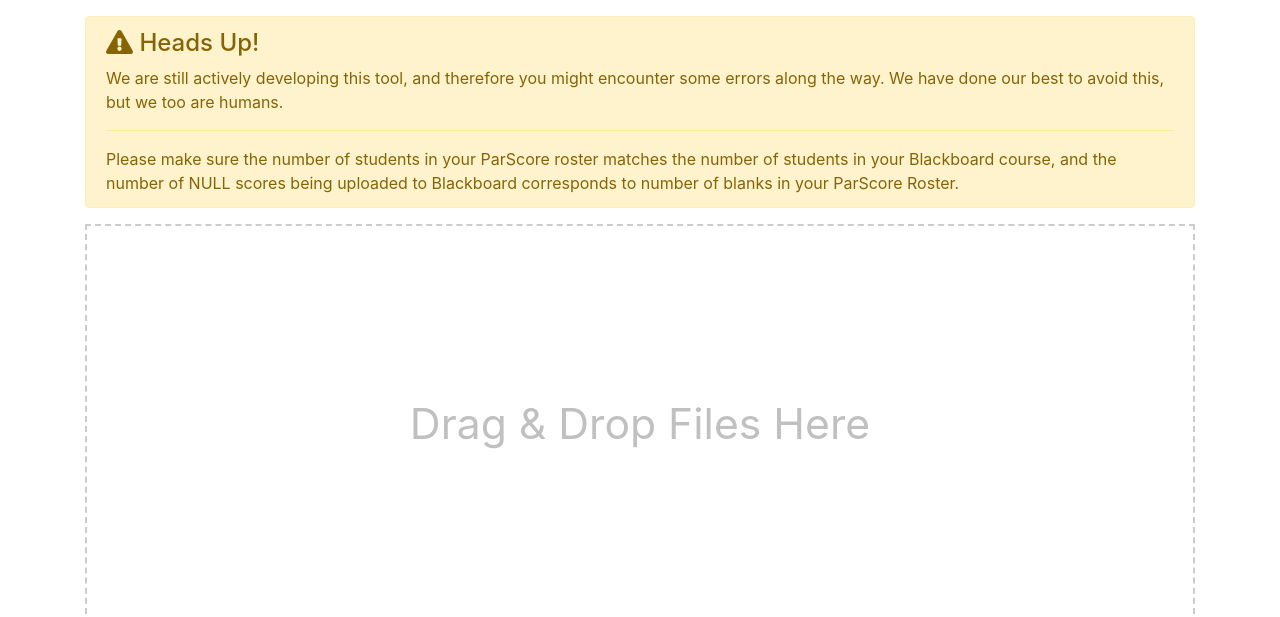
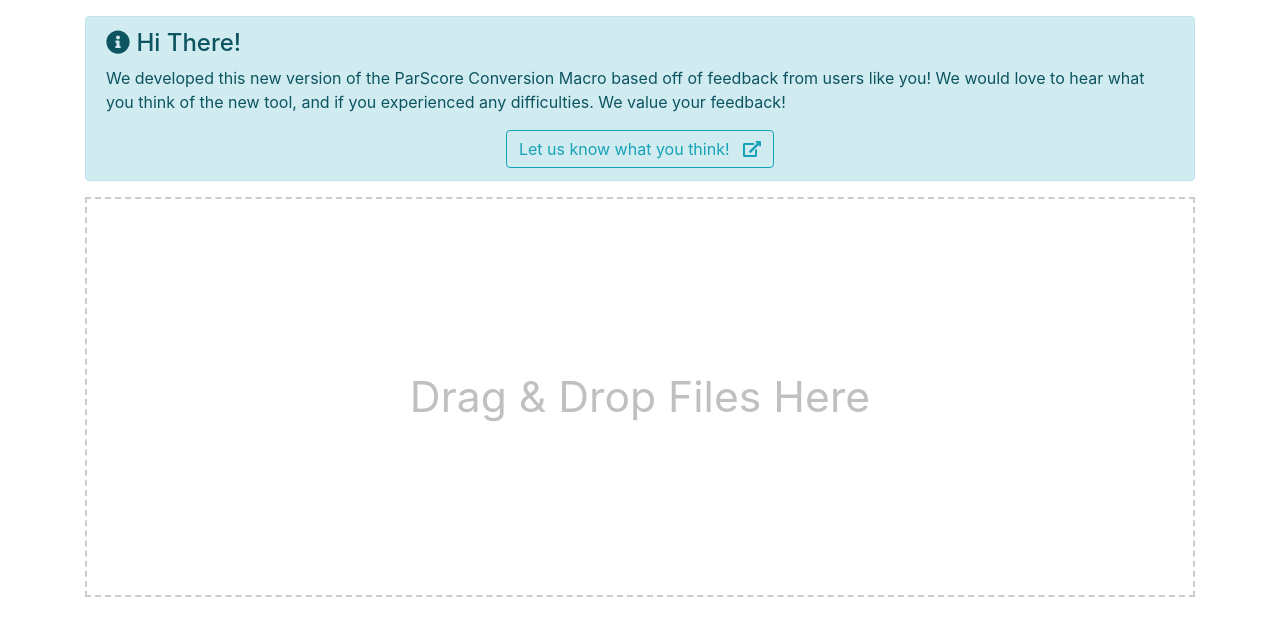
Before and after one commit to sdsu-its/parscore-macro, a plain HTML site: page index.html in a window 1280 px wide. Shown: the part 140-757 px from the top of the page. Drawn offline with nearby package versions, Linux system fonts and the light colour scheme.

Commit message:
Prepare for Public Release.

```diff
--- a/index.html
+++ b/index.html
@@ -21,16 +21,28 @@
             <img id="logo" src="logo.png">
         </a>
     </div>
-    <div class="alert alert-warning" role="alert">
-        <h4 class="alert-heading"><i class="fas fa-exclamation-triangle"></i>&nbsp;Heads Up!</h4>
-        <p>We are still actively developing this tool, and therefore you might encounter some errors along the way.
-            We have done our best to avoid this, but we too are humans.</p>
-        <hr>
-        <p class="mb-0">Please make sure the number of students in your ParScore roster matches the number of students
-            in your Blackboard course, and the number of NULL scores being uploaded to Blackboard corresponds to number
-            of blanks in your ParScore Roster.</p>
+    <!--<div class="alert alert-warning" role="alert">-->
+    <!--<h4 class="alert-heading"><i class="fas fa-exclamation-triangle"></i>&nbsp;Heads Up!</h4>-->
+    <!--<p>We are still actively developing this tool, and therefore you might encounter some errors along the way.-->
+    <!--We have done our best to avoid this, but we too are humans.</p>-->
+    <!--<hr>-->
+    <!--<p class="mb-0">Please make sure the number of students in your ParScore roster matches the number of students-->
+    <!--in your Blackboard course, and the number of NULL scores being uploaded to Blackboard corresponds to number-->
+    <!--of blanks in your ParScore Roster.</p>-->
+    <!--</div>-->
+
+    <div class="alert alert-info" role="alert">
+        <h4 class="alert-heading"><i class="fas fa-info-circle"></i>&nbsp;Hi There!</h4>
+        <p>We developed this new version of the ParScore Conversion Macro based off of feedback from users like you! We
+            would love to hear what you think of the new tool, and if you experienced any difficulties. We value your
+            feedback!</p>
+        <div class="row justify-content-center no-gutters" style="text-align: center">
+            <div class="col"><a href="https://sdsu.co1.qualtrics.com/jfe/form/SV_38hKgdzr4zbeUGV"
+                                target="_blank"
+                                class="btn btn-outline-info">Let us know what you think!&nbsp;&nbsp;&nbsp;<i
+                    class="fas fa-external-link-alt"></i></a></div>
+        </div>
     </div>
-    <!-- TODO Add Feedback Requested Alert Message (style: success)-->
 
     <div style="display: block">
         <div id="drop_zone">
@@ -48,9 +60,8 @@
 </main>
 <footer class="footer">
     <div class="container">
-        <span>ParScore Conversion Tool - Version <span id="converter-version" class="version">1.0.0-Alpha</span></span>
-        <span class="right"><a href="https://its.sdsu.edu/support/" target="_blank">Report an issue!</a></span>
-        <!-- TODO Create Issue/Feedback Form and Update Link Above-->
+        <span>ParScore Conversion Tool - Version <span id="converter-version" class="version">1.0.0</span></span>
+        <span class="right"><a href="https://sdsu.co1.qualtrics.com/jfe/form/SV_38hKgdzr4zbeUGV" target="_blank">Report an issue!</a></span>
         <span class="right">
             <a href="https://github.com/sdsu-its/parscore-macro" target="_blank" class="no-decoration icon" id="github"><i
                     class="fab fa-github"></i></a>
```
Also changed, not shown: README.md.
